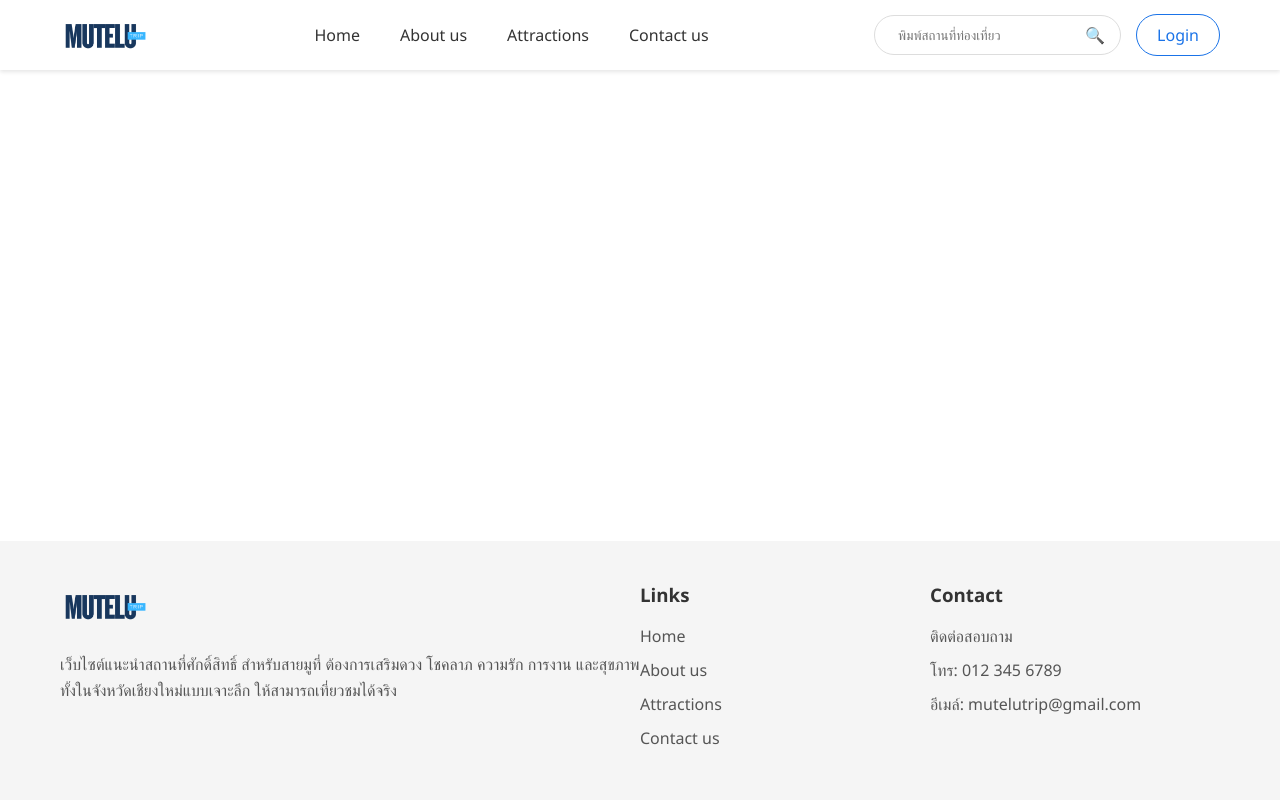
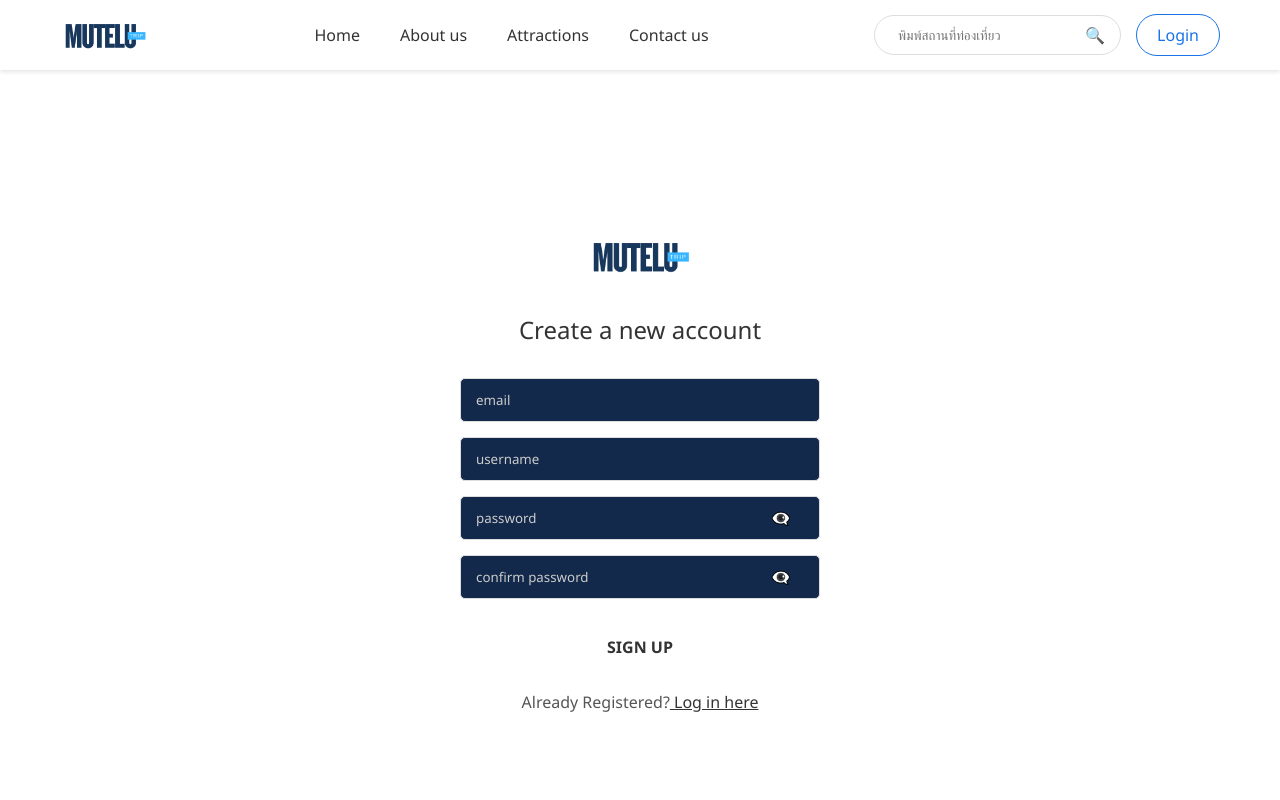
Before and after one commit to sariintra88/Project-Local-app, a React (Vite) app: page /register in a window 1280 px wide. Shown: the top 800 px of the page. Built offline with nearby package versions, Linux system fonts and the light colour scheme.

Commit message:
Register page

```diff
--- a/src/App.jsx
+++ b/src/App.jsx
@@ -7,6 +7,7 @@ import About from './pages/About';
 import Attractions from './pages/Attractions';
 import Contact from './pages/Contact';
 import Login from './pages/Login';
+import Register from './pages/Register';
 import "./responsive.css";
 import './App.css';
 
@@ -22,6 +23,7 @@ function App() {
             <Route path="/attractions" element={<Attractions />} />
             <Route path="/contact" element={<Contact />} />
             <Route path="/login" element={<Login />} />
+            <Route path="/register" element={<Register />} />
           </Routes>
         </main>
         <Footer />
--- /dev/null
+++ b/src/pages/Register.css
@@ -0,0 +1,88 @@
+.register-page {
+    display: flex;
+    justify-content: center;
+    align-items: center;
+    min-height: 100vh;
+    width: 100%;
+  }
+
+  .register-container {
+    width: 100%;
+    max-width: 400px;
+    padding: 20px;
+    text-align: center;
+  }
+
+  .register-logo {
+    margin-bottom: 20px;
+  }
+
+  .register-logo img {
+    height: 60px;
+  }
+
+  .register-title {
+    margin-bottom: 30px;
+    font-weight: 500;
+    color: #333;
+  }
+
+  .register-form {
+    display: flex;
+    flex-direction: column;
+    gap: 15px;
+    margin-bottom: 20px;
+  }
+
+  .form-group {
+    position: relative;
+  }
+
+  .form-input {
+    width: 100%;
+    padding: 12px 15px;
+    border: 1px solid #ddd;
+    border-radius: 5px;
+    background-color: #13294b;
+    color: white;
+  }
+
+  .form-input::placeholder {
+    color: #ccc;
+  }
+
+  .password-group {
+    position: relative;
+  }
+
+  .toggle-password {
+    position: absolute;
+    right: 10px;
+    top: 50%;
+    transform: translateY(-50%);
+    background: none;
+    border: none;
+    cursor: pointer;
+    color: #ccc;
+  }
+
+  .register-submit-btn {
+    padding: 12px;
+    border: none;
+    border-radius: 25px;
+    background-color: white;
+    color: #333;
+    font-weight: bold;
+    cursor: pointer;
+    margin-top: 10px;
+  }
+
+  .login-account {
+    margin-top: 20px;
+    color: #555;
+  }
+
+  .login-account-link {
+    color: #333;
+    text-decoration: underline;
+  }
--- /dev/null
+++ b/src/pages/Register.jsx
@@ -0,0 +1,102 @@
+import React, { useState } from 'react';
+import { Link } from 'react-router-dom';
+import './Register.css';
+import logo from '../assets/mutelu-logo.png';
+
+function Register() {
+  const [email, setEmail] = useState('');
+  const [username, setUsername] = useState('');
+  const [password, setPassword] = useState('');
+  const [confirmPassword, setConfirmPassword] = useState('');
+  const [showPassword, setShowPassword] = useState(false);
+  const [showConfirmPassword, setShowConfirmPassword] = useState(false);
+
+  const handleSubmit = (e) => {
+    e.preventDefault();
+    // Handle registration logic here
+    console.log('Registration attempt with:', { email, username, password, confirmPassword });
+  };
+
+  return (
+    <div className="register-page">
+      <div className="register-container">
+        <div className="register-logo">
+          <img src={logo} alt="MUTELU TRIP" />
+        </div>
+
+        <h2 className="register-title">Create a new account</h2>
+
+        <form className="register-form" onSubmit={handleSubmit}>
+          <div className="form-group">
+            <input
+              type="email"
+              className="form-input"
+              placeholder="email"
+              value={email}
+              onChange={(e) => setEmail(e.target.value)}
+              required
+            />
+          </div>
+
+          <div className="form-group">
+            <input
+              type="text"
+              className="form-input"
+              placeholder="username"
+              value={username}
+              onChange={(e) => setUsername(e.target.value)}
+              required
+            />
+          </div>
+
+          <div className="form-group password-group">
+            <input
+              type={showPassword ? "text" : "password"}
+              className="form-input"
+              placeholder="password"
+              value={password}
+              onChange={(e) => setPassword(e.target.value)}
+              required
+            />
+            <button
+              type="button"
+              className="toggle-password"
+              onClick={() => setShowPassword(!showPassword)}
+            >
+              {showPassword ? "👁️" : "👁️‍🗨️"}
+            </button>
+          </div>
+
+          <div className="form-group password-group">
+            <input
+              type={showConfirmPassword ? "text" : "password"}
+              className="form-input"
+              placeholder="confirm password"
+              value={confirmPassword}
+              onChange={(e) => setConfirmPassword(e.target.value)}
+              required
+            />
+            <button
+              type="button"
+              className="toggle-password"
+              onClick={() => setShowConfirmPassword(!showConfirmPassword)}
+            >
+              {showConfirmPassword ? "👁️" : "👁️‍🗨️"}
+            </button>
+          </div>
+
+          <button type="submit" className="register-submit-btn">
+            SIGN UP
+          </button>
+        </form>
+
+        <p className="login-account">
+          Already Registered?
+          <Link to="/login" className="login-account-link"> Log in here</Link>
+        </p>
+      </div>
+    </div>
+  );
+}
+
+export default Register;
```
